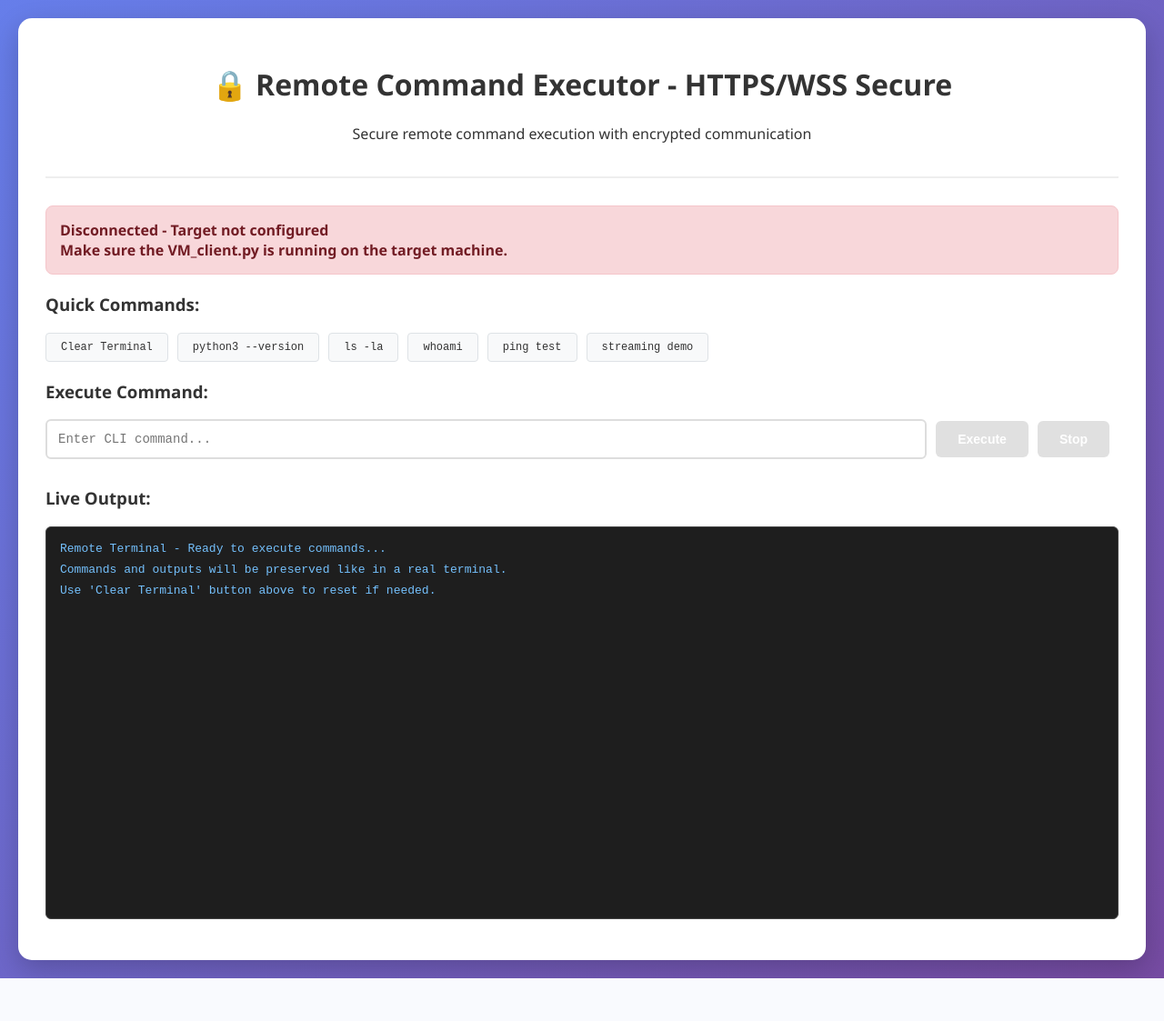
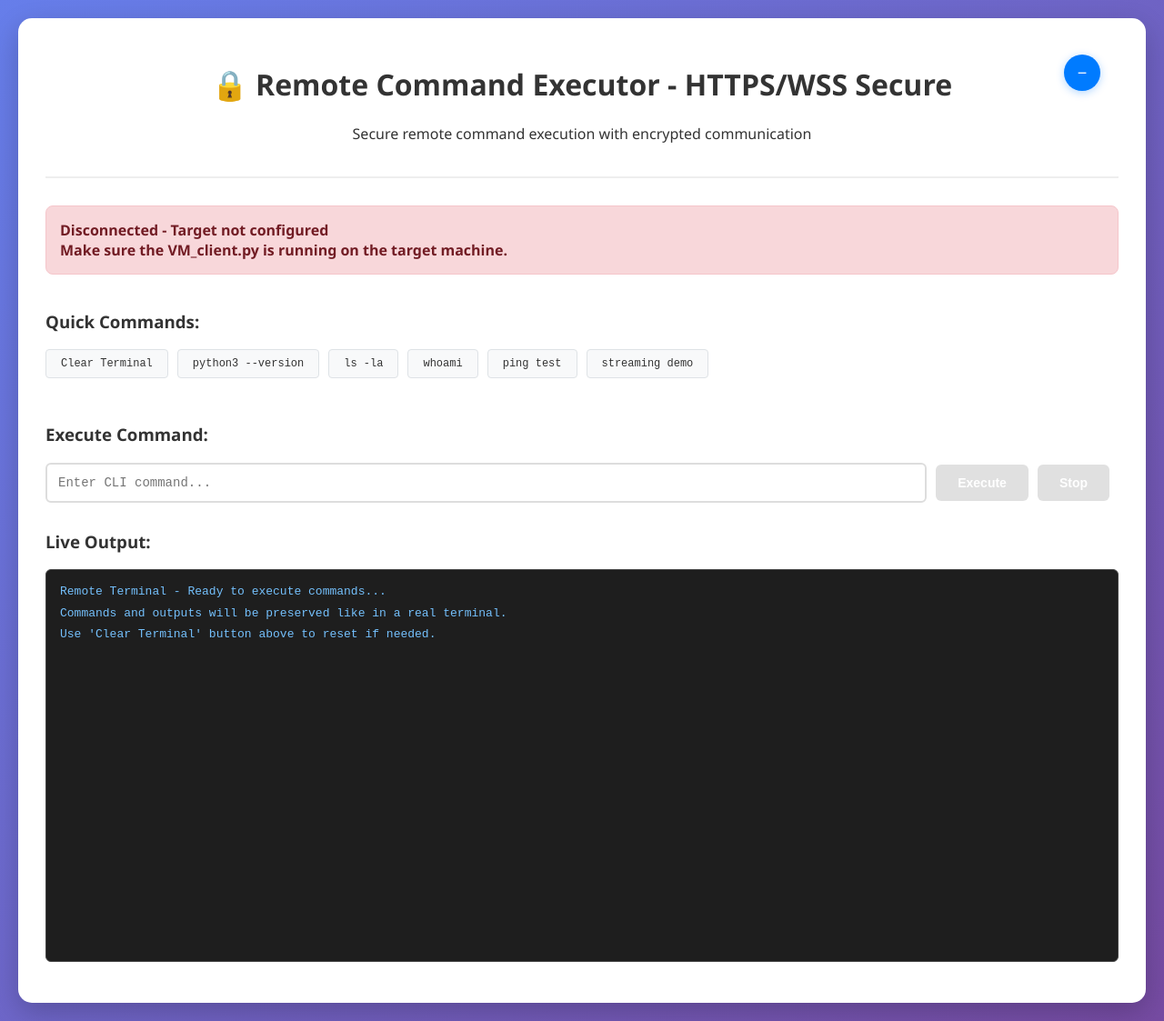
Before and after one commit to LionPreiger/CLI_ENV, a Flask app: page / in a window 1280 px wide. Shown: the whole page at 91% size. Before the commit the page ends 1076 px from the top, so only its background shows below. Run offline with Flask 2, Linux system fonts and the light colour scheme; parts of the project's set-up code (start-up, migrations or seed data) failed here and were passed over; some libraries are stand-ins or nearby versions.

Commit message:
add minimize button

```diff
--- a/templates/index.html
+++ b/templates/index.html
@@ -26,6 +26,63 @@
             margin-bottom: 30px;
             padding-bottom: 20px;
             border-bottom: 2px solid #eee;
+            position: relative;
+        }
+        .minimize-btn {
+            position: absolute;
+            top: 10px;
+            right: 20px;
+            background: #007bff;
+            color: white;
+            border: none;
+            border-radius: 50%;
+            width: 40px;
+            height: 40px;
+            cursor: pointer;
+            font-size: 18px;
+            display: flex;
+            align-items: center;
+            justify-content: center;
+            transition: all 0.3s ease;
+            box-shadow: 0 2px 10px rgba(0,123,255,0.3);
+        }
+        .minimize-btn:hover {
+            background: #0056b3;
+            transform: scale(1.1);
+        }
+        .minimizable-section {
+            transition: all 0.3s ease;
+            overflow: hidden;
+        }
+        .minimizable-section.minimized {
+            max-height: 0;
+            opacity: 0;
+            margin: 0;
+            padding: 0;
+        }
+        .header-content {
+            transition: all 0.3s ease;
+            overflow: hidden;
+        }
+        .header-content.minimized {
+            max-height: 0;
+            opacity: 0;
+            margin: 0;
+            padding: 0;
+        }
+        .minimized-indicator {
+            display: none;
+            text-align: center;
+            padding: 10px;
+            background: #f8f9fa;
+            border: 1px solid #dee2e6;
+            border-radius: 8px;
+            margin-bottom: 20px;
+            color: #6c757d;
+            font-style: italic;
+        }
+        .minimized-indicator.show {
+            display: block;
         }
         .status {
             padding: 15px;
@@ -314,19 +371,33 @@
 <body>
     <div class="container">
         <div class="header">
+            <div class="header-content" id="headerContent">
                 <h1>🔒 Remote Command Executor - HTTPS/WSS Secure</h1>
                 <p>Secure remote command execution with encrypted communication</p>
             </div>
+            <button class="minimize-btn" onclick="toggleMinimize()" title="Minimize/Restore sections">
+                <span id="minimizeIcon">−</span>
+            </button>
+        </div>
 
+        <div class="minimized-indicator" id="minimizedIndicator">
+            Sections minimized - Click the minimize button to restore
+        </div>
+
+        <div class="minimizable-section" id="statusSection">
             <div id="statusDiv" class="status disconnected">
                 Disconnected - Checking connection...
             </div>
+        </div>
 
+        <div class="minimizable-section" id="systemInfoSection">
             <div id="systemInfo" style="display: none;">
                 <h3>Target System Information:</h3>
                 <div id="sysInfoContent" class="output-box"></div>
             </div>
+        </div>
 
+        <div class="minimizable-section" id="quickCommandsSection">
             <div class="command-section">
                 <h3>Quick Commands:</h3>
                 <div class="quick-commands">
@@ -337,7 +408,10 @@
                     <div class="quick-cmd" onclick="setCommand('ping -c 5 google.com')">ping test</div>
                     <div class="quick-cmd" onclick="setCommand('echo streaming demo')">streaming demo</div>
                 </div>
+            </div>
+        </div>
 
+        <div class="command-section">
             <h3>Execute Command:</h3>
             <div class="command-input">
                 <input type="text" id="commandInput" placeholder="Enter CLI command..."
@@ -384,6 +458,34 @@
         let socket = null;
         let commandHistory = [];
         let serverBusy = false;
+        let isMinimized = false;
+
+        // Toggle minimize functionality
+        function toggleMinimize() {
+            isMinimized = !isMinimized;
+            const minimizableElements = document.querySelectorAll('.minimizable-section');
+            const minimizedIndicator = document.getElementById('minimizedIndicator');
+            const headerContent = document.getElementById('headerContent');
+            const minimizeIcon = document.getElementById('minimizeIcon');
+
+            minimizableElements.forEach(element => {
+                if (isMinimized) {
+                    element.classList.add('minimized');
+                } else {
+                    element.classList.remove('minimized');
+                }
+            });
+
+            if (isMinimized) {
+                headerContent.classList.add('minimized');
+                minimizeIcon.textContent = '+';
+                // Don't show the minimized indicator
+            } else {
+                headerContent.classList.remove('minimized');
+                minimizeIcon.textContent = '−';
+                // Don't show the minimized indicator
+            }
+        }
 
         // Initialize Socket.IO connection
         function initializeSocket() {
```
Lines whose indentation alone changed are shown as unchanged.
